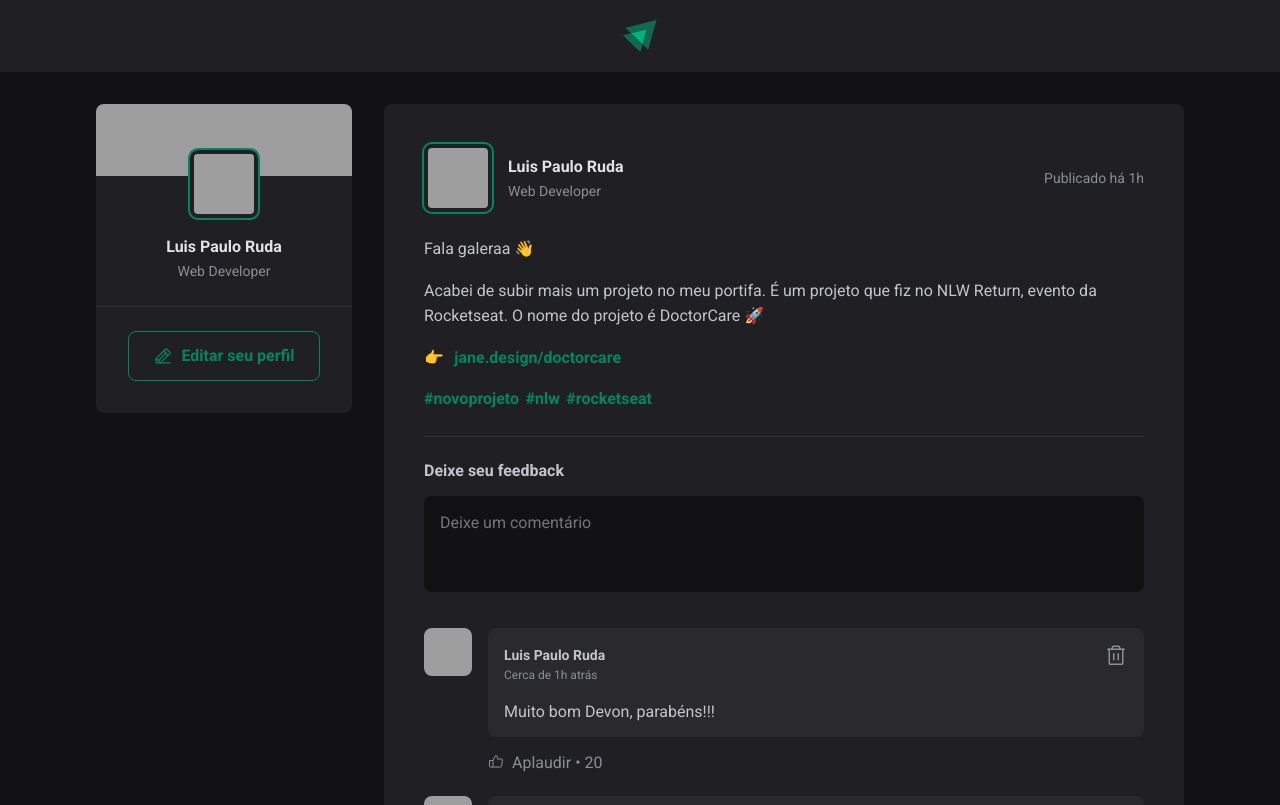
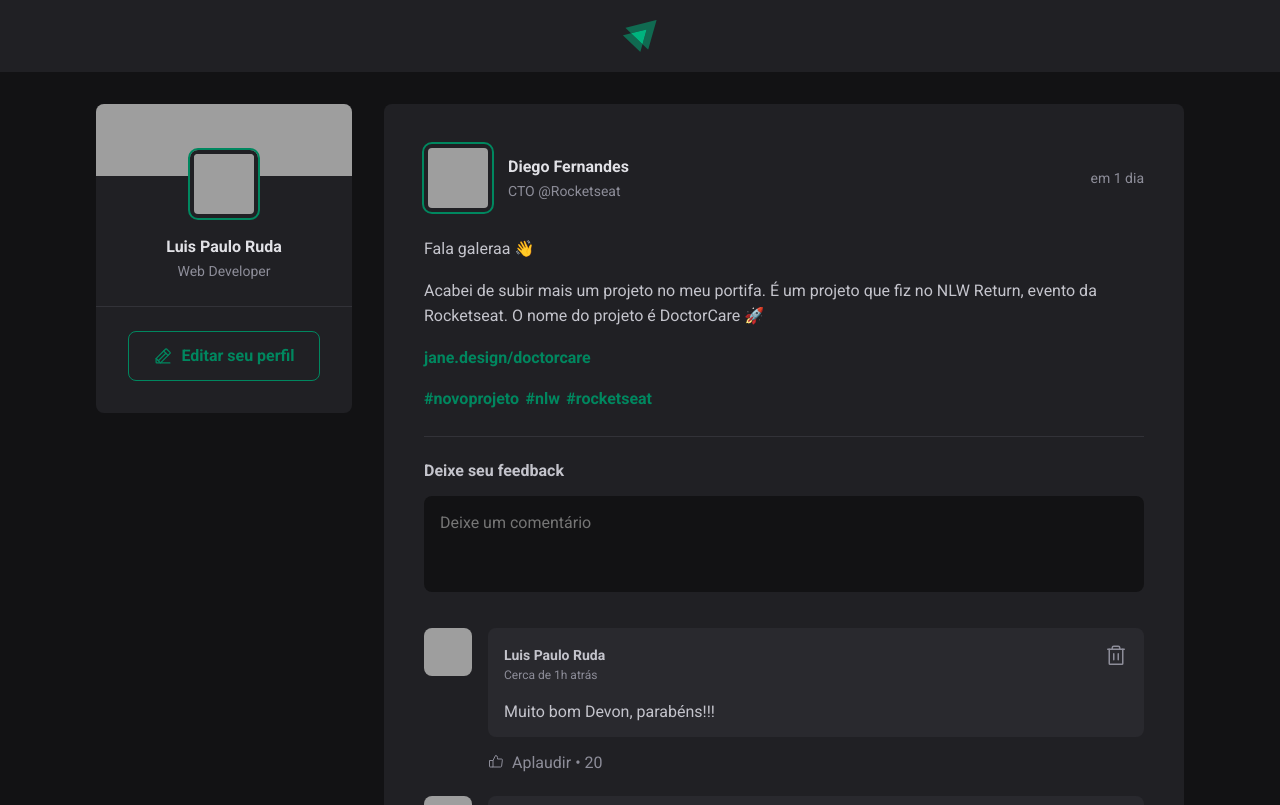
Before and after one commit to LuisRuda/ignite-reactjs-01-fundamentals, a React (Vite) app: page / in a window 1280 px wide. Shown: the top 805 px of the page. Built offline with nearby package versions, Linux system fonts and the light colour scheme; grey boxes are pictures that could not be loaded.

Commit message:
feature: dynamic posts data

```diff
--- a/package.json
+++ b/package.json
@@ -8,6 +8,7 @@
     "preview": "vite preview"
   },
   "dependencies": {
+    "date-fns": "^2.28.0",
     "phosphor-react": "^1.4.1",
     "react": "^18.0.0",
     "react-dom": "^18.0.0"
--- a/src/App.jsx
+++ b/src/App.jsx
@@ -6,6 +6,36 @@
 
 import './global.css';
 
+const posts = [
+  {
+    id: 1,
+    author: {
+      avatarUrl: 'https://github.com/diego3g.png',
+      name: 'Diego Fernandes',
+      role: 'CTO @Rocketseat'
+    },
+    content: [
+      { type: 'paragraph', content: 'Fala galeraa 👋' },
+      { type: 'paragraph', content: 'Acabei de subir mais um projeto no meu portifa. É um projeto que fiz no NLW Return, evento da Rocketseat. O nome do projeto é DoctorCare 🚀' },
+      { type: 'link', content: 'jane.design/doctorcare'},
+    ],
+    publishedAt: new Date('2022-06-22 12:30:00'),
+  },
+  {
+    id: 2,
+    author: {
+      avatarUrl: 'https://github.com/maykbrito.png',
+      name: 'Mayk Brito',
+      role: 'Educator @Rocketseat'
+    },
+    content: [
+      { type: 'paragraph', content: 'Fala galeraa 👋' },
+      { type: 'paragraph', content: 'Acabei de subir mais um projeto no meu portifa. É um projeto que fiz no NLW Return, evento da Rocketseat. O nome do projeto é DoctorCare 🚀' },
+      { type: 'link', content: 'jane.design/doctorcare'},
+    ],
+    publishedAt: new Date('2022-06-16 20:00:00'),
+  },
+];
 
 function App() {
   return (
@@ -15,14 +45,14 @@
       <div className={styles.wrapper}>
         <Sidebar />
         <main>
-          <Post
-            author="Luis Paulo Ruda"
-            content="Lorem, ipsum dolor sit amet consectetur adipisicing elit. Consequuntur minima eum molestias. Architecto quia quibusdam cum laboriosam accusamus ipsum, illo consequuntur sunt, esse vero reiciendis dolores nihil ab veritatis magni!"
-          />
-          <Post
-            author="Luis P."
-            content="Lorem, ipsum dolor sit amet consectetur adipisicing elit. Consequuntur minima eum molestias. Architecto quia quibusdam cum laboriosam accusamus ipsum, illo consequuntur sunt, esse vero reiciendis dolores nihil ab veritatis magni!"
-          />
+          {posts.map(post => (
+            <Post
+              key={post.id}
+              author={post.author}
+              content={post.content}
+              publishedAt={post.publishedAt}
+            />
+          ))}
         </main>
       </div>
     </div>
--- a/src/components/Post.jsx
+++ b/src/components/Post.jsx
@@ -1,29 +1,53 @@
+import { format, formatDistanceToNow } from 'date-fns';
+import ptBR from 'date-fns/locale/pt-BR';
+
 import { Comment } from './Comment';
 import { Avatar } from '../components/Avatar';
 
 import styles from './Post.module.css';
 
-export function Post() {
+export function Post({ author, publishedAt, content }) {
+  const publishedDateFormatted = format(
+    publishedAt, "d 'de' LLLL 'ás' HH:mm'h'", { locale: ptBR }
+  );
+
+  const publishedDateRelativeToNow = formatDistanceToNow(
+    publishedAt, {
+      locale: ptBR,
+      addSuffix: true,
+    },
+  );
+
   return (
     <article className={styles.post}>
       <header>
         <div className={styles.author}>
-          <Avatar src="https://github.com/LuisRuda.png" />
+          <Avatar src={author.avatarUrl} />
           <div className={styles.authorInfo}>
-            <strong>Luis Paulo Ruda</strong>
-            <span>Web Developer</span>
+            <strong>{author.name}</strong>
+            <span>{author.role}</span>
           </div>
         </div>
 
-        <time title="21 de junho ás 13:28h" dateTime="2022-06-21 13:28:00">
-          Publicado há 1h
+        <time title={publishedDateFormatted} dateTime={publishedAt.toISOString()}>
+          {publishedDateRelativeToNow}
         </time>
       </header>
 
       <div className={styles.content}>
-        <p>Fala galeraa 👋</p>
-        <p>Acabei de subir mais um projeto no meu portifa. É um projeto que fiz no NLW Return, evento da Rocketseat. O nome do projeto é DoctorCare 🚀</p>
-        <p>👉 <a className={styles.profession} href="#">jane.design/doctorcare</a></p>
+        {content.map(line => {
+          if (line.type === 'paragraph') {
+            return (
+              <p>{line.content}</p>
+            )
+          } else if (line.type === 'link') {
+            return (
+              <p>
+                <a href="#">{line.content}</a>
+              </p>
+            )
+          }
+        })}
         <p>
           <a href="#">#novoprojeto</a>
           <a href="#">#nlw</a>
```
Also changed, not shown: 1 other file (tests, documents, lock files or other folders).
